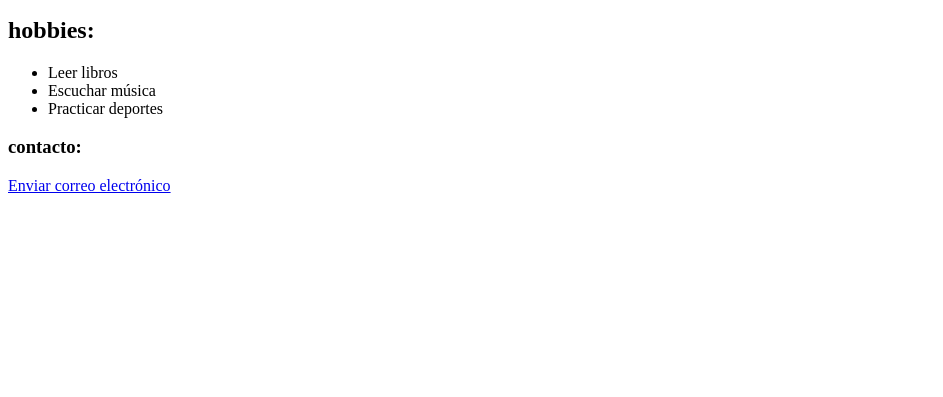
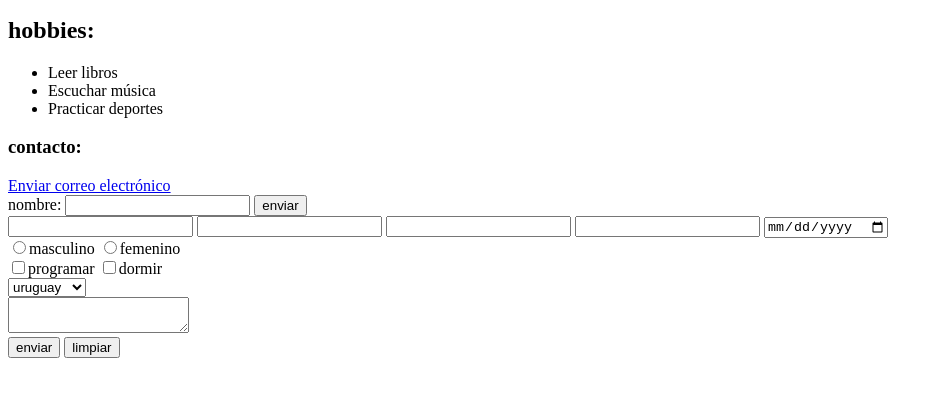
Before and after one commit to rosoval/primera_pagina_html, a plain HTML site: page index.html in a window 1280 px wide. Shown: the part 101-498 px from the top of the page, without its empty margins (0-943 px from the left). Drawn offline with Linux system fonts and the light colour scheme.

Commit message:
segundo commit

```diff
--- a/index.html
+++ b/index.html
@@ -24,6 +24,55 @@
 <h3>contacto:</h3>
 <a href="mailto:valentinosorondotoscanini12@gmail.com">Enviar correo electrónico</a>
 
+<form action="procesar" method="post">
+
+<label for="nombre">nombre:</label>
+<input type="text" id="nombre" name="nombre" required>
+<button type="submit">enviar</button>
+
+</form>
+<div class="container">
+    <input type="text"name=usuario>
+    <input type="password"name=contraseña>
+    <input type="email"name=email>
+    <input type="number"name=number0>
+    <input type="date"name=fecha>
+
+</div class="container">
+<label>
+<input type="radio"name="genero" value="masculino">masculino
+</label>
+<label>
+<input type="radio"name="genero" value="femenino">femenino
+</label>
+<div>
+
+</div class="container">
+<label>
+<input type="checkbox"name="hobby" value="programar">programar
+</label>
+<label>
+<input type="checkbox"name="hobby" value="dormir">dormir
+</label>
+
+</div>
+
+<div class="container">
+<select name="pais" id="pais">
+    <option value="uy">uruguay</option>
+    <option value="ar">argentina</option>
+</select>
+</div>
+<div class="container">
+    <textarea name="mensaje" id="texto"></textarea>
+</div>
+
+<button type="submit">enviar</button>
+<button type="reset">limpiar</button>
+
+
 </body>
 
+
+
 </html>
```
Also changed, not shown: tarea2.html (added, +11 -0 lines).
